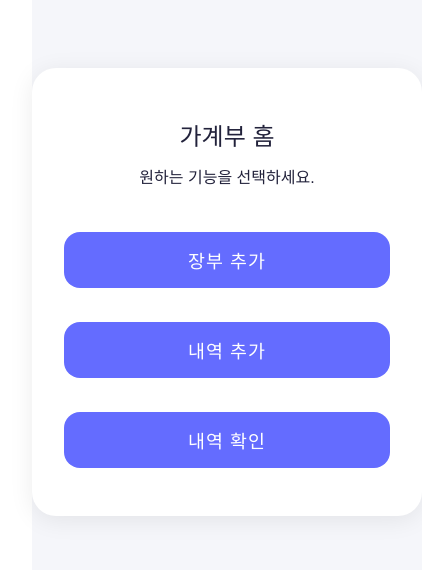
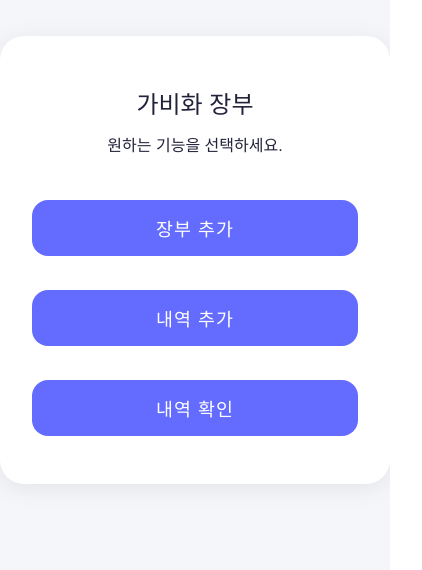
Before and after one commit to Kade-Yoo/gabeflower-account-book, a React (Vite) app in the folder frontend/: page / in a window 390 px wide. Shown: the part 162-732 px from the top of the page, 422 px wide, since content can reach past the window. Built offline with nearby package versions, Linux system fonts and the light colour scheme.

Commit message:
메인 타이틀 수정 및 css 조정
- css를 조정하여 화면에 딱 맞게 수정

```diff
--- a/frontend/src/App.css
+++ b/frontend/src/App.css
@@ -339,20 +339,62 @@ body, #root, .container, .card-rounded {
   box-sizing: border-box;
 }
 
+html, body, #root {
+  width: 100vw;
+  min-width: 0;
+  max-width: 100vw;
+  height: 100vh;
+  margin: 0;
+  padding: 0;
+  overflow-x: hidden;
+  box-sizing: border-box;
+}
+
+table, img, pre {
+  max-width: 100%;
+  overflow-x: auto;
+  display: block;
+  box-sizing: border-box;
+}
+
+.container {
+  width: 100%;
+  max-width: 900px;
+  margin: 0 auto;
+  padding: 24px;
+  box-sizing: border-box;
+}
+
 .card-rounded {
+  width: 100%;
+  max-width: 100%;
   margin: 40px auto;
   padding: 2.5rem 2rem;
   border-radius: 24px;
   box-shadow: 0 4px 24px rgba(0,0,0,0.08);
   background: #fff;
+  box-sizing: border-box;
 }
 
+@media (max-width: 900px) {
+  .container {
+    max-width: 100%;
+    padding: 12px;
+  }
+}
+@media (max-width: 600px) {
+  .container, .card-rounded {
+    width: 100vw;
+    max-width: 100vw;
+    margin: 0;
+    padding: 0 4px;
+    border-radius: 0;
+    box-shadow: none;
+  }
+}
 @media (max-width: 430px) {
-  .card-rounded {
-    padding: 1.2rem 0.5rem;
-    border-radius: 0;
-    margin: 0;
-    box-shadow: none;
+  .container {
+    padding: 2px;
   }
 }
 
--- a/frontend/src/Home.tsx
+++ b/frontend/src/Home.tsx
@@ -5,7 +5,7 @@ function Home() {
   return (
     <div style={{ minHeight: '100vh', width: '100vw', background: 'rgb(245,246,250)', display: 'flex', flexDirection: 'column', alignItems: 'center', justifyContent: 'center' }}>
       <div className="card-rounded" style={{ textAlign: 'center' as const, margin: '40px auto', padding: '2.5rem 2rem', borderRadius: 24, boxShadow: '0 4px 24px rgba(0,0,0,0.08)', background: '#fff' }}>
-        <h1 className="title-main" style={{ marginBottom: 12 }}>가계부 홈</h1>
+        <h1 className="title-main" style={{ marginBottom: 12 }}>가비화 장부</h1>
         <p className="text-body" style={{ marginBottom: 32 }}>원하는 기능을 선택하세요.</p>
         <div style={{ display: 'flex', flexDirection: 'column', gap: 16, alignItems: 'center', justifyContent: 'center' }}>
           <button className="btn-main" style={{ maxWidth: 390, width: '100%' }} onClick={() => navigate('/add')}>장부 추가</button>
--- a/frontend/src/index.css
+++ b/frontend/src/index.css
@@ -54,6 +54,32 @@ button:focus-visible {
   outline: 4px auto -webkit-focus-ring-color;
 }
 
+html, body, #root {
+  width: 100vw;
+  min-width: 0;
+  max-width: 100vw;
+  height: 100vh;
+  margin: 0;
+  padding: 0;
+  overflow-x: hidden;
+  box-sizing: border-box;
+}
+
+html, body, #root, .container, .card-rounded {
+  width: 100%;
+  min-width: 0;
+  max-width: 100%;
+  overflow-x: hidden;
+  box-sizing: border-box;
+}
+
+table, img, pre {
+  max-width: 100%;
+  overflow-x: auto;
+  display: block;
+  box-sizing: border-box;
+}
+
 @media (prefers-color-scheme: light) {
   :root {
     color: #213547;
```
